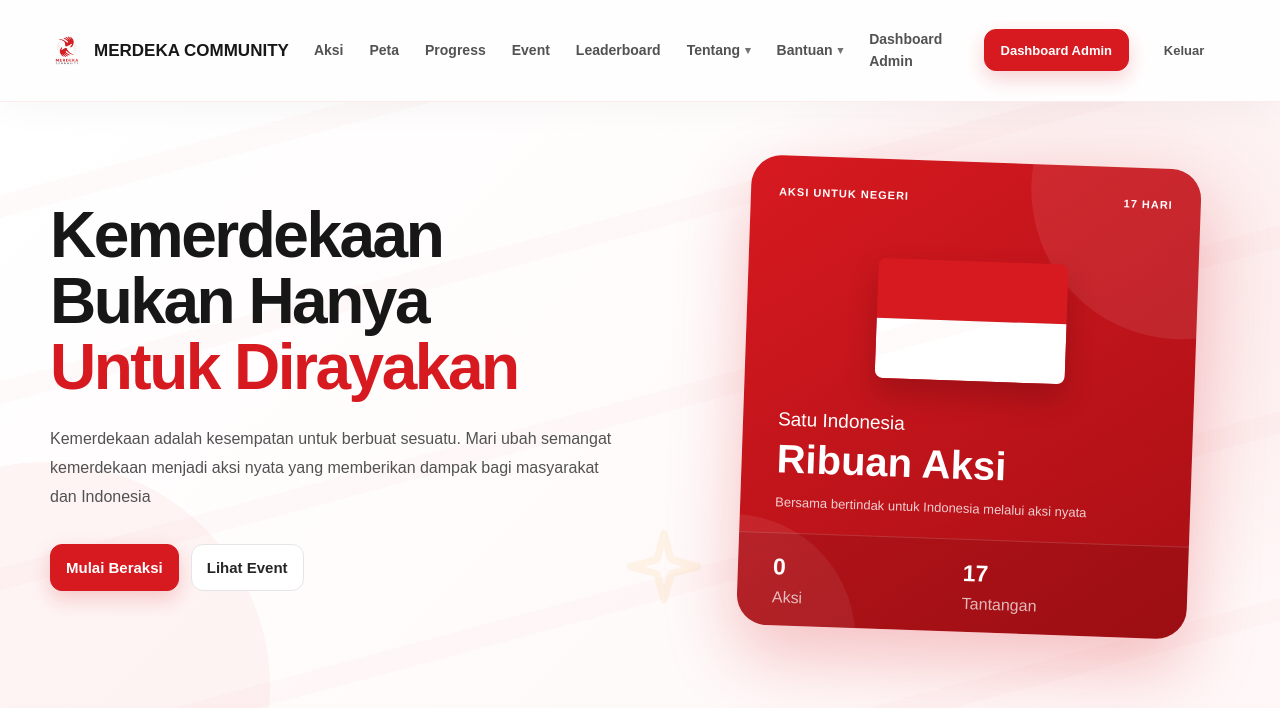
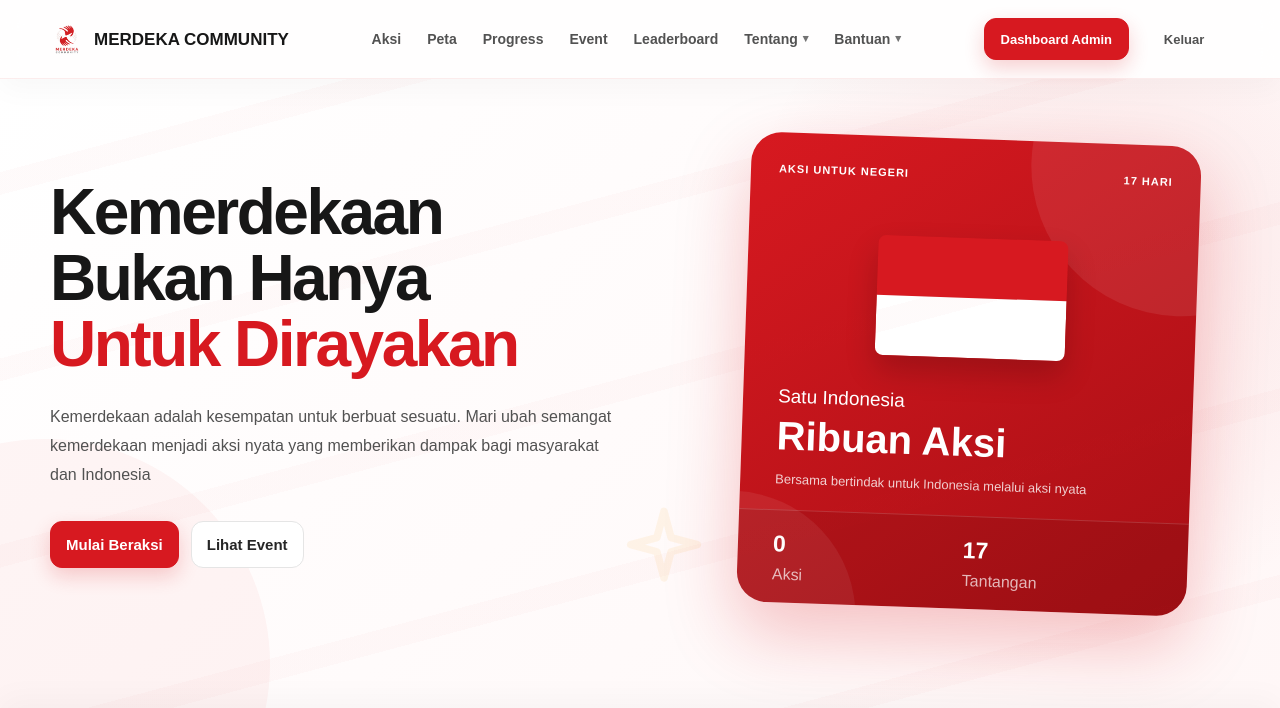
Before and after one commit to F-comand02/TIM-MERDEKA-IDCOMMUNITY, a PHP site: page /index.php in a window 1280 px wide. Shown: the top 708 px of the page. Run offline with PHP 8.4, Linux system fonts and the light colour scheme; a user stored in the database is signed in; data comes from the database, SQL or seed files in the repository; data that the repository does not hold is empty.

Commit message:
Edit Navbar

```diff
--- a/includes/navbar.php
+++ b/includes/navbar.php
@@ -52,9 +52,6 @@ $isHelp = $currentPage === 'faq.php' || $currentPage === 'contact.php';
                 <a href="<?= $basePath ?>pages/contact.php" class="<?= $currentPage === 'contact.php' ? 'active' : '' ?>">Kontak</a>
             </div>
             <?php if (isset($_SESSION['user_id'])): ?>
-                <a href="<?= $basePath ?><?= (($_SESSION['role'] ?? '') === 'admin') ? 'admin/index.php' : 'dashboard.php' ?>" class="nav-mobile-account">
-                    <?= (($_SESSION['role'] ?? '') === 'admin') ? 'Dashboard Admin' : 'Dashboard' ?>
-                </a>
                 <a href="<?= $basePath ?>logout.php" class="nav-mobile-logout">Keluar</a>
             <?php endif; ?>
         </nav>
```
